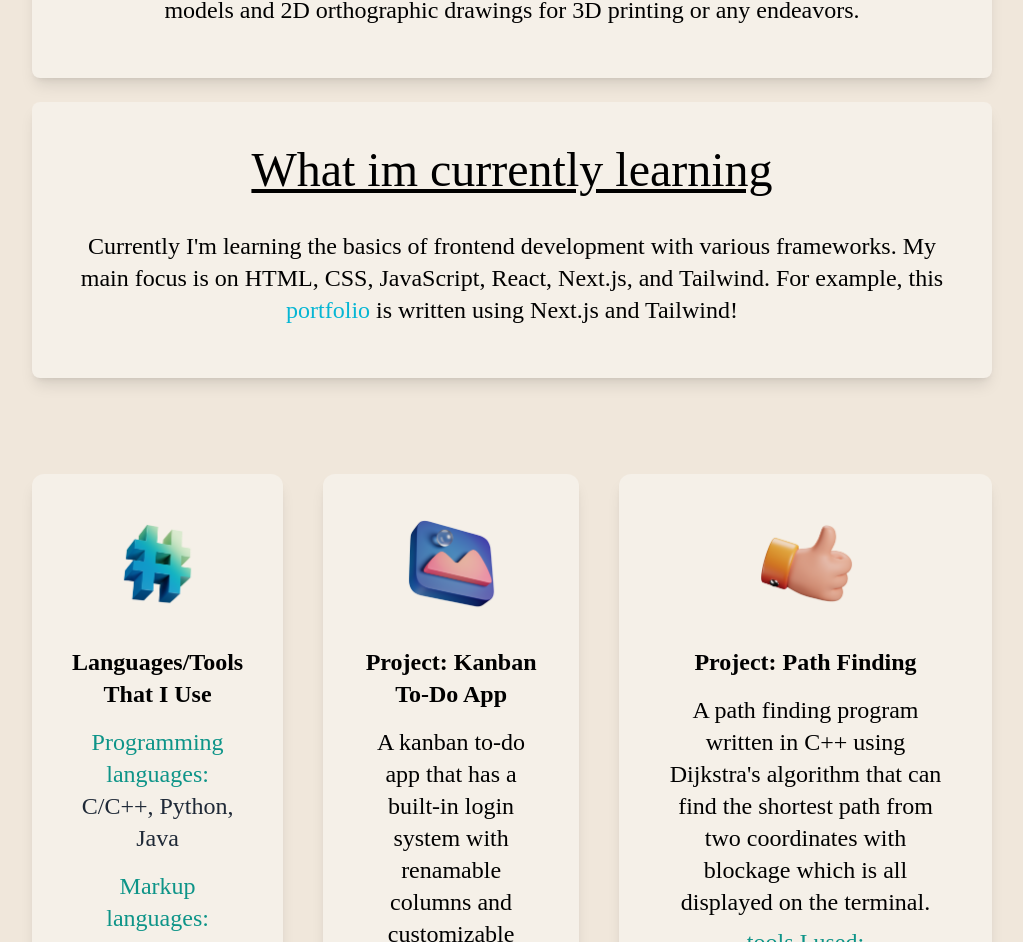
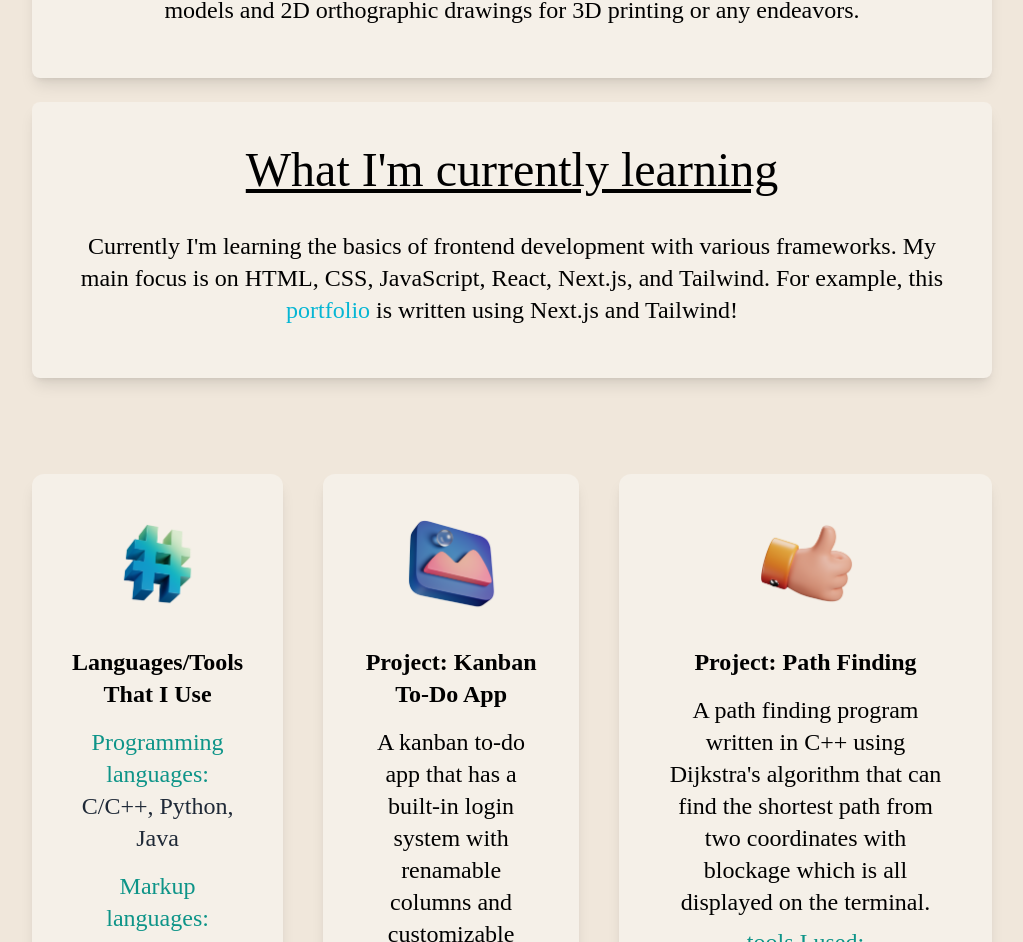
Before and after one commit to AndyHCode/Portfolio, a Next.js app in the folder react-portfolio/: page / in a window 1280 px wide. Shown: the part 1350-2292 px from the top of the page, without its empty margins (128-1151 px from the left). Built offline with nearby package versions, Linux system fonts and the light colour scheme; a web font is replaced by a local one.

Commit message:
Update index.js

```diff
--- a/react-portfolio/pages/index.js
+++ b/react-portfolio/pages/index.js
@@ -66,7 +66,7 @@
             </div>
             <div className='py-6'>
             <div className='shadow-lg rounded-lg p-5 bg-offWhite-100 dark:bg-offDark-100 dark:text-offWhite-100'>
-            <h3 className='text-3xl py-1 mt-5 text-center md:text-4xl lg:text-5xl underline'>What im currently learning</h3>
+            <h3 className='text-3xl py-1 mt-5 text-center md:text-4xl lg:text-5xl underline'>What I&apos;m currently learning</h3>
             <p className='text-md py-8 leading-2 text-gray-80 text-center max-w-4xl mx-auto md:text-lg lg:text-2xl'>
               Currently I&apos;m learning the basics of frontend development with various frameworks. My main focus is on HTML, CSS, JavaScript, React, Next.js, and Tailwind. For example,
               this <a href='https://github.com/AndyHCode/Portfolio' className='text-cyan-500 hover:text-cyan-400 hover:underline'>portfolio</a> is written using Next.js and Tailwind!
```
